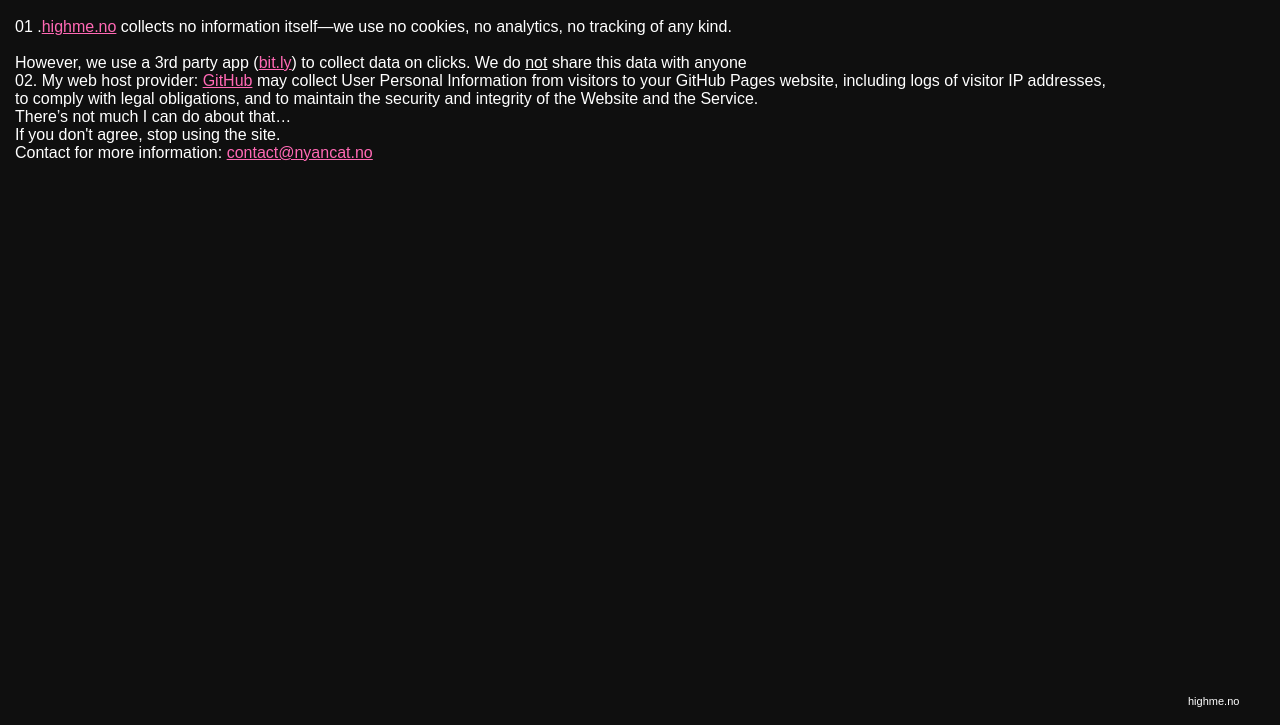
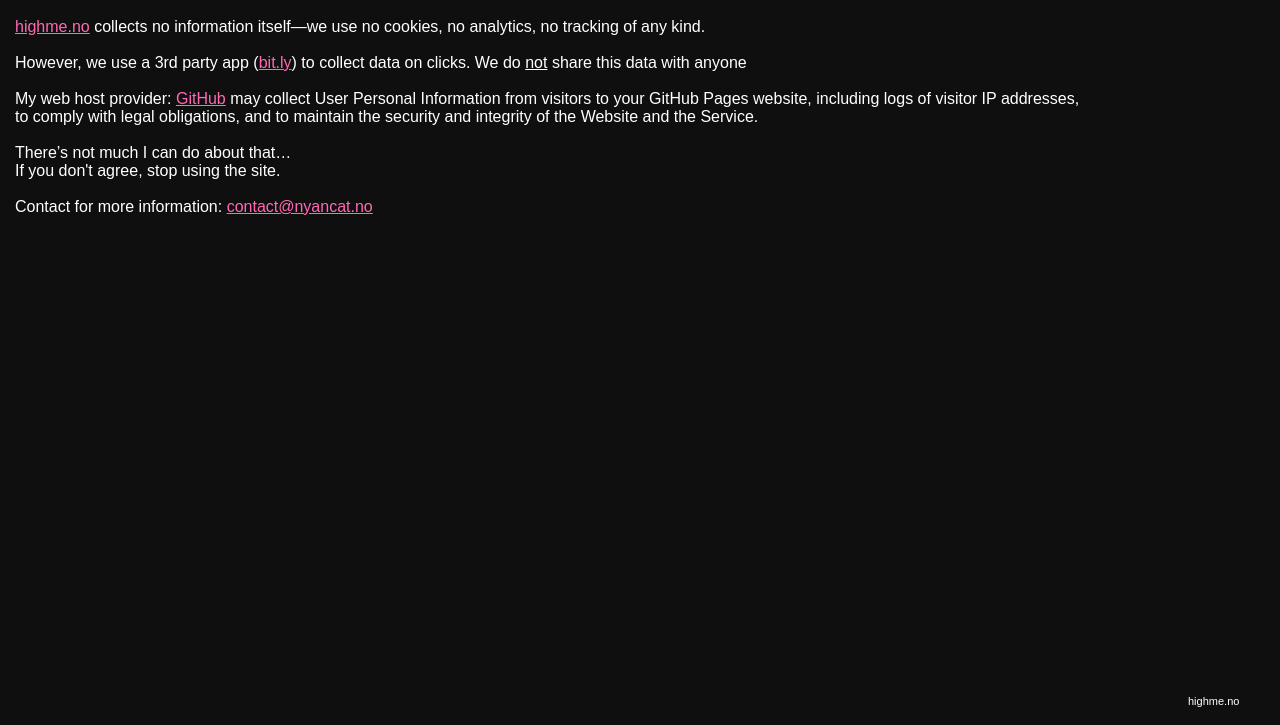
Before and after one commit to highmeow/highme.no, a plain HTML site: page privacy.html in a window 1280 px wide. Shown: the part 75-800 px from the top of the page. Drawn offline with Linux system fonts and the light colour scheme.

Commit message:
Update privacy.html

```diff
--- a/privacy.html
+++ b/privacy.html
@@ -48,13 +48,15 @@
   <a href="privacy.html">Privacy Policy</a>
 </div>
 <div id="content-privacy">
-  01 .<a href="https://highme.no">highme.no</a> collects no information itself—we use no cookies, no analytics, no tracking of any kind. <br><br>
+  <a href="https://highme.no">highme.no</a> collects no information itself—we use no cookies, no analytics, no tracking of any kind.
+  <br><br>
   However, we use a 3rd party app (<a href="https://bitly.com/pages/privacy">bit.ly</a>) to collect data on clicks. We do <u>not</u> share this data with anyone <br>
-  02. My web host provider: <a href="https://docs.github.com/en/free-pro-team@latest/github/site-policy/github-privacy-statement#github-pages">GitHub</a> may collect User Personal Information from visitors to your GitHub Pages website, including logs of visitor IP addresses, <br>
+  <br>
+  My web host provider: <a href="https://docs.github.com/en/free-pro-team@latest/github/site-policy/github-privacy-statement#github-pages">GitHub</a> may collect User Personal Information from visitors to your GitHub Pages website, including logs of visitor IP addresses, <br>
   to comply with legal obligations, and to maintain the security and integrity of the Website and the Service.
-  <br>
+  <br><br>
   There’s not much I can do about that… <br>
-  If you don't agree, stop using the site. <br>
+  If you don't agree, stop using the site. <br><br>
   Contact for more information: <a href="mailto:contact@nyancat.no">contact@nyancat.no</a>
 </div>
 
```
